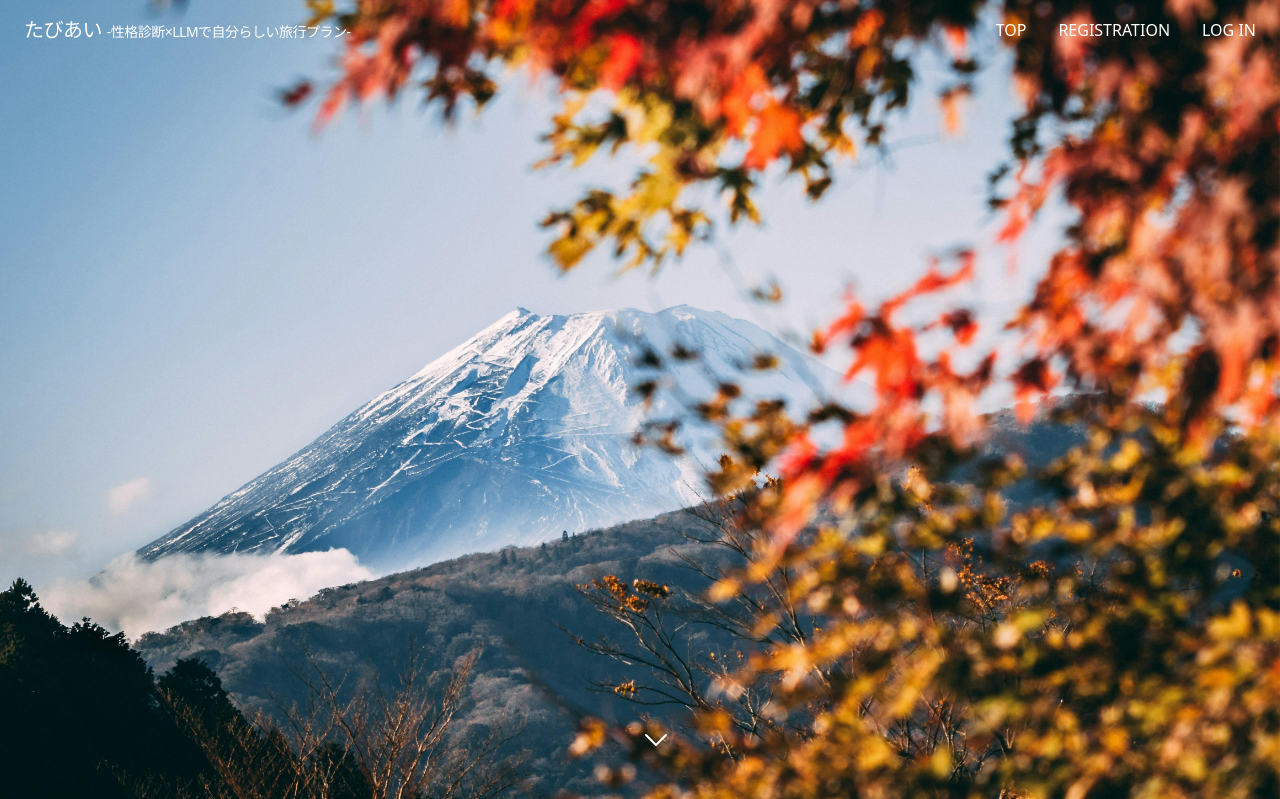
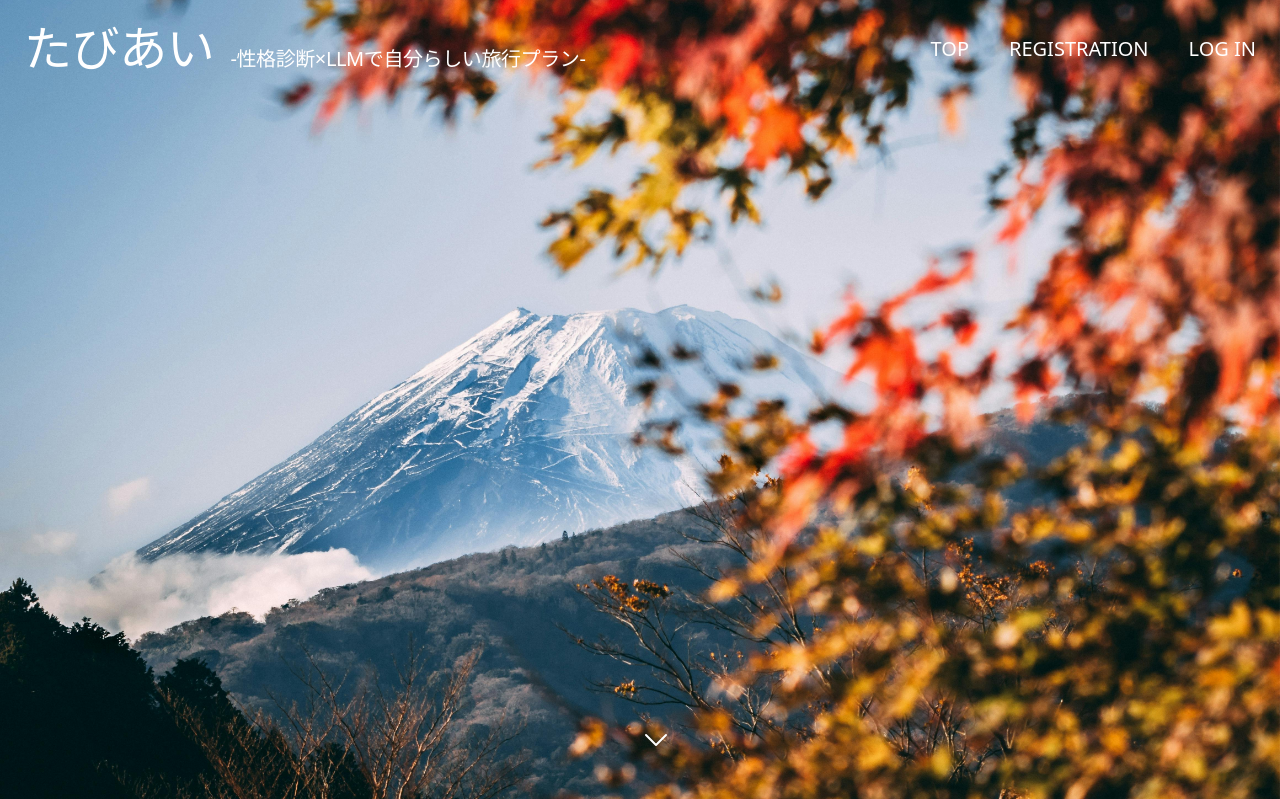
Before and after one commit to s2422092/Giikuten, a Flask app: page / in a window 1280 px wide. Shown: the top 799 px of the page. Run offline with Flask 3, Linux system fonts and the light colour scheme; some libraries are stand-ins or nearby versions.

Commit message:
文字でかくした

```diff
--- a/templates/index/index.html
+++ b/templates/index/index.html
@@ -19,15 +19,15 @@
 <body class="bg-white text-gray-800">
 
   <header class="absolute top-0 w-full z-10" x-data="{ open: false }">
-      <div class="container mx-auto flex justify-between items-center px-6 py-4 text-white">
+      <div class="container mx-auto flex justify-between items-center px-6 py-6 text-white">
 
-          <h1 class="text-xl font-light tracking-tight">
-              <a href="{{ url_for('index.index') }}">たびあい</a>
-              <span class="text-sm font-medium">-性格診断×LLMで自分らしい旅行プラン-</span>
+          <h1 class="flex items-baseline font-light tracking-tight">
+              <a href="{{ url_for('index.index') }}" class="text-5xl font-normal">たびあい</a>
+              <span class="text-xl font-medium ml-4">-性格診断×LLMで自分らしい旅行プラン-</span>
           </h1>
 
           <nav class="hidden md:flex">
-              <ul class="flex space-x-8">
+              <ul class="flex space-x-10 text-xl font-medium">
                   <li><a href="{{ url_for('index.index') }}" class="hover:text-gray-300">TOP</a></li>
                   <li><a href="{{ url_for('index.registration') }}" class="hover:text-gray-300">REGISTRATION</a></li>
                   <li><a href="{{ url_for('index.login') }}" class="hover:text-gray-300">LOG IN</a></li>
@@ -50,14 +50,13 @@
            @click.away="open = false"
            class="md:hidden absolute top-full left-0 w-full bg-gray-800/90 text-white"
            style="display: none;">
-          <ul class="flex flex-col items-center py-4">
+          <ul class="flex flex-col items-center py-4 text-xl font-medium">
               <li class="w-full text-center"><a href="{{ url_for('index.index') }}" class="block py-3 hover:bg-gray-700">TOP</a></li>
               <li class="w-full text-center"><a href="{{ url_for('index.registration') }}" class="block py-3 hover:bg-gray-700">REGISTRATION</a></li>
               <li class="w-full text-center"><a href="{{ url_for('index.login') }}" class="block py-3 hover:bg-gray-700">LOG IN</a></li>
           </ul>
       </nav>
   </header>
-
     <section class="relative h-screen overflow-hidden">
 
         <div class="swiper mainVisualSwiper h-full absolute inset-0 z-0">
```
